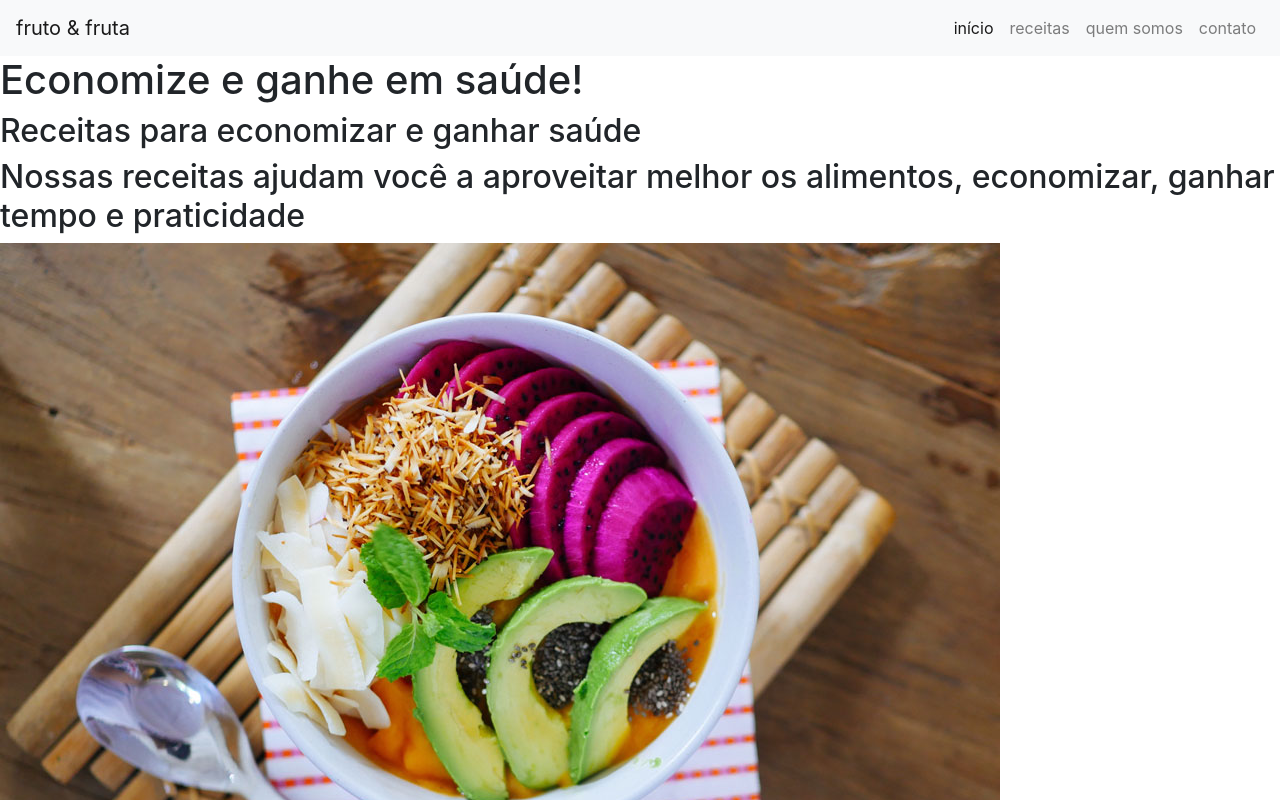
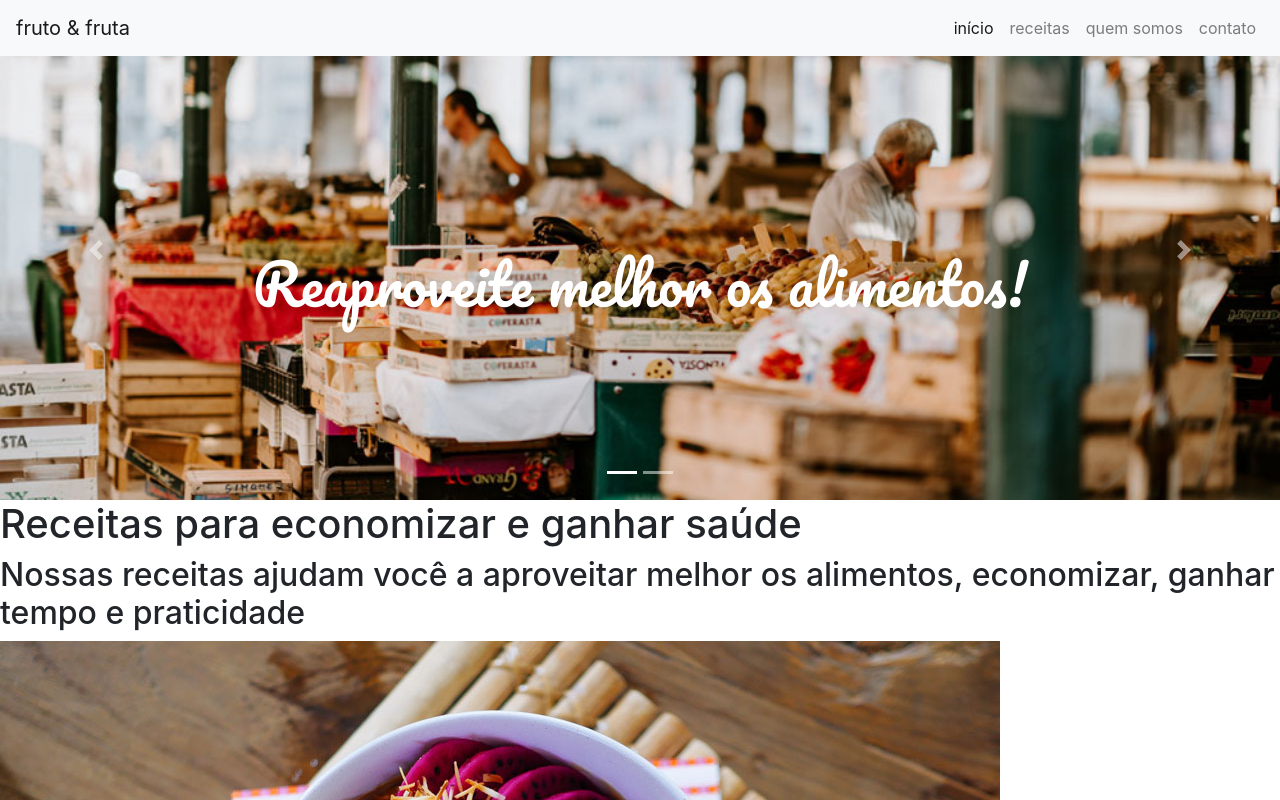
Before and after one commit to HelderMenegatti/Bootstrap-um, a plain HTML site: page index.html in a window 1280 px wide. Both pictures are taken after a click on the link "fruto & fruta". Shown: the top 800 px of the page. Drawn offline with nearby package versions, Linux system fonts and the light colour scheme.

Commit message:
seguindo

```diff
--- a/index.html
+++ b/index.html
@@ -5,6 +5,9 @@
   <meta charset="utf-8">
   <meta name="viewport" content="width=device-width, initial-scale=1">
   <title>fruta e fruto</title>
+  <link rel="preconnect" href="https://fonts.googleapis.com">
+  <link rel="preconnect" href="https://fonts.gstatic.com" crossorigin>
+  <link href="https://fonts.googleapis.com/css2?family=Pacifico&display=swap" rel="stylesheet">
   <link rel="stylesheet" href="https://stackpath.bootstrapcdn.com/bootstrap/4.3.1/css/bootstrap.min.css" integrity="sha384-ggOyR0iXCbMQv3Xipma34MD+dH/1fQ784/j6cY/iJTQUOhcWr7x9JvoRxT2MZw1T" crossorigin="anonymous">
   <link rel="stylesheet" type="text/css" href="src/style.css">
 </head>
@@ -33,13 +36,39 @@
       </ul>
     </div>
   </nav>
+  <div class="bd-example">
+    <div id="carouselExampleCaptions" class="carousel slide" data-interval="3000" data-ride="carousel">
+      <ol class="carousel-indicators">
+        <li data-target="#carouselExampleCaptions" data-slide-to="0" class="active"></li>
+        <li data-target="#carouselExampleCaptions" data-slide-to="1"></li>
+      </ol>
+      <div class="carousel-inner">
+        <div class="carousel-item active">
+          <img src="src/img/carrossel-img1.jpg" class="d-block w-100 imagem-carrossel-um" alt="...">
+          <div class="carousel-caption d-none d-md-block h-50">
+            <h1 class="fonte-titulo display-4">Reaproveite melhor os alimentos!</h1>
+          </div>
+        </div>
+        <div class="carousel-item">
+          <img src="src/img/carrossel-img2.jpg" class="d-block w-100 imagem-carrossel-dois" alt="...">
+          <div class="carousel-caption d-none d-md-block h-50">
+            <h1 class="fonte-titulo display-4">Economize e ganhe em saúde!</h1>
 
-  <title>fruto & fruta</title>
+          </div>
+        </div>
+      </div>
+      <a class="carousel-control-prev" href="#carouselExampleCaptions" role="button" data-slide="prev">
+        <span class="carousel-control-prev-icon" aria-hidden="true"></span>
+        <span class="sr-only">Previous</span>
+      </a>
+      <a class="carousel-control-next" href="#carouselExampleCaptions" role="button" data-slide="next">
+        <span class="carousel-control-next-icon" aria-hidden="true"></span>
+        <span class="sr-only">Next</span>
+      </a>
+    </div>
+  </div>
 
-  <h1>Reaproveite melhor os alimentos!</h1>
-  <h1>Economize e ganhe em saúde!</h1>
-
-  <h2>Receitas para economizar e ganhar saúde</h2>
+  <h1>Receitas para economizar e ganhar saúde</h1>
   <h2>Nossas receitas ajudam você a aproveitar melhor os alimentos, economizar, ganhar tempo e praticidade</h2>
 
   <img src="src/img/receita-abacate.jpg" alt="tigela com salada de abacate, vista superior">
--- a/src/style.css
+++ b/src/style.css
@@ -0,0 +1,14 @@
+.imagem-carrossel-um {
+    object-fit: cover;
+    object-position: 0 70%;
+    height: 500px;
+}
+
+.imagem-carrossel-dois {
+    object-fit: cover;
+    height: 500px;
+}
+
+.fonte-titulo {
+    font-family: 'Pacifico', cursive;
+}
```
